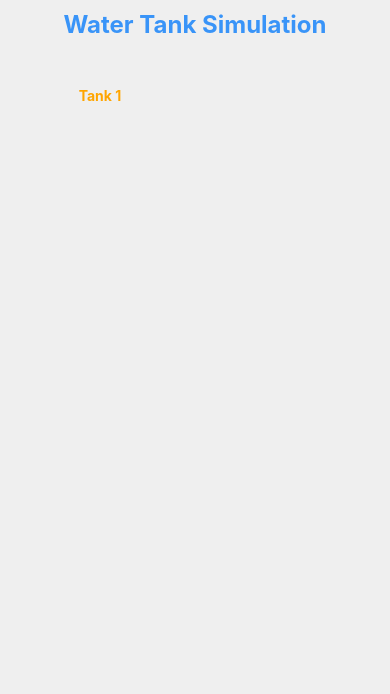
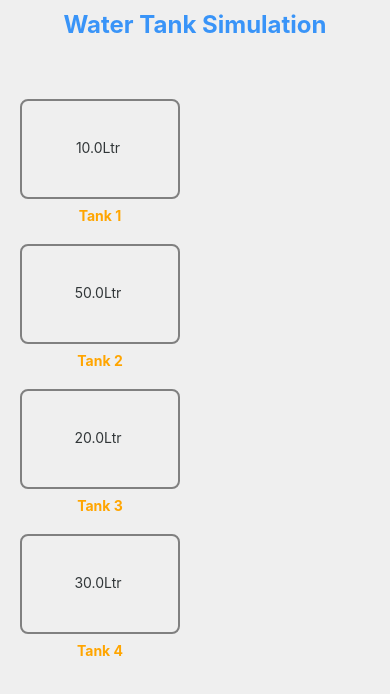
Before and after one commit to shreya-mishra/WTS-test-repo, a React Native app: screen / in a window 390 px wide. Shown: the top 694 px of the page. Built offline with nearby package versions, Linux system fonts and the light colour scheme.

Commit message:
used array to display tank

```diff
--- a/src/App.tsx
+++ b/src/App.tsx
@@ -2,12 +2,13 @@ import {View, Text, StyleSheet} from 'react-native';
 import React from 'react';
 import {COLORS} from './constant/Colors';
 import TankFrame from './components/TankFrame';
+import {tanksArr} from './constant/TankConstants';
 
 const App = () => {
   return (
     <View style={styles.container}>
       <Text style={styles.title}>Water Tank Simulation</Text>
-      <TankFrame level={10.0} />
+      <TankFrame allTankLevel={tanksArr} />
     </View>
   );
 };
--- a/src/components/TankFrame.tsx
+++ b/src/components/TankFrame.tsx
@@ -4,11 +4,16 @@ import Tank from './Tank';
 
 const {width} = Dimensions.get('screen');
 
-const TankFrame = ({level}: {level: number}) => {
+const TankFrame = ({allTankLevel}: {allTankLevel: [level: number]}) => {
   return (
     <View style={styles.container}>
-      {/* <Tank level={level} /> */}
-      <Text style={styles.basket}>Tank {1}</Text>
+      {allTankLevel.map((level, index) => (
+        <>
+          <Tank level={level} />
+
+          <Text style={styles.basket}>Tank {index + 1}</Text>
+        </>
+      ))}
     </View>
   );
 };
```
